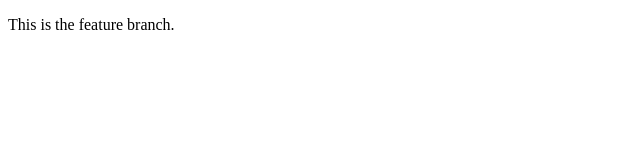
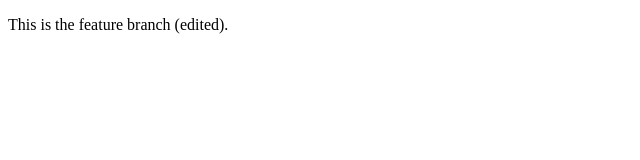
Before and after one commit to sitharosrey/git-test, a plain HTML site: page index.html in a window 1280 px wide. Shown: the full height of the page, 0-640 px from the left. Drawn offline with Linux system fonts and the light colour scheme.

Commit message:
add edited text to feature_branch

```diff
--- a/index.html
+++ b/index.html
@@ -4,6 +4,6 @@
   <title>My Website</title>
 </head>
 <body>
-    <p>This is the feature branch.</p>
+    <p>This is the feature branch (edited).</p>
 </body>
 </html>
```
